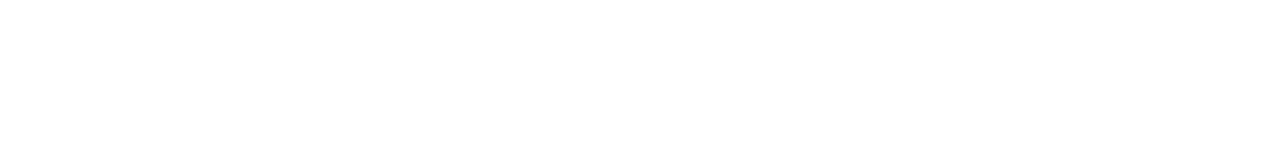
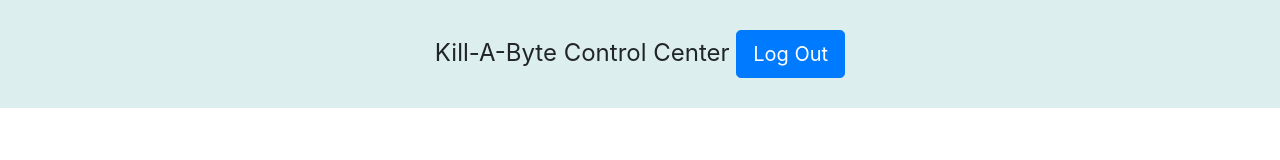
Before and after one commit to jynCoder/KillAByte, a plain HTML site: page ui/controlCenter.html in a window 1280 px wide. Drawn offline with nearby package versions, Linux system fonts and the light colour scheme.

Commit message:
Updates on the Control Center Page, Banner, logout button added

```diff
--- /dev/null
+++ b/ui/controlCenter.css
@@ -0,0 +1,23 @@
+* {
+    margin: 0;
+    padding: 0;
+}
+
+div#banner {
+    position: center;
+    top: 0;
+    left: 0;
+    background-color: #DDEEEE;
+    width: 100%;
+    text-align: center;
+    font-size: x-large;
+}
+div#banner-content {
+    width: 800px;
+    margin: 0 auto;
+    padding: 30px;
+
+}
+div#main-content {
+    padding-top: 70px;
+}
--- a/ui/controlCenter.html
+++ b/ui/controlCenter.html
@@ -3,8 +3,20 @@
 <head>
     <meta charset="UTF-8">
     <title>Control Center</title>
+    <script src="controlCenterScripts.js"></script>
+    <link rel="stylesheet" href="controlCenter.css">
+    <link rel="stylesheet" href="https://cdn.jsdelivr.net/npm/bootstrap@4.0.0/dist/css/bootstrap.min.css" integrity="sha384-Gn5384xqQ1aoWXA+058RXPxPg6fy4IWvTNh0E263XmFcJlSAwiGgFAW/dAiS6JXm" crossorigin="anonymous">
+
 </head>
 <body>
+<div id="banner">
+    <div id="banner-content">
+        Kill-A-Byte Control Center
+        <button id="logoutButton" type="button" class="btn btn-primary btn-lg">Log Out</button>
+    </div>
+</div>
+<div id="main-content">
 
+</div>
 </body>
 </html>
--- /dev/null
+++ b/ui/controlCenterScripts.js
@@ -0,0 +1 @@
+/*TODO: Add Button functionality to send commands thru flask*/
```
